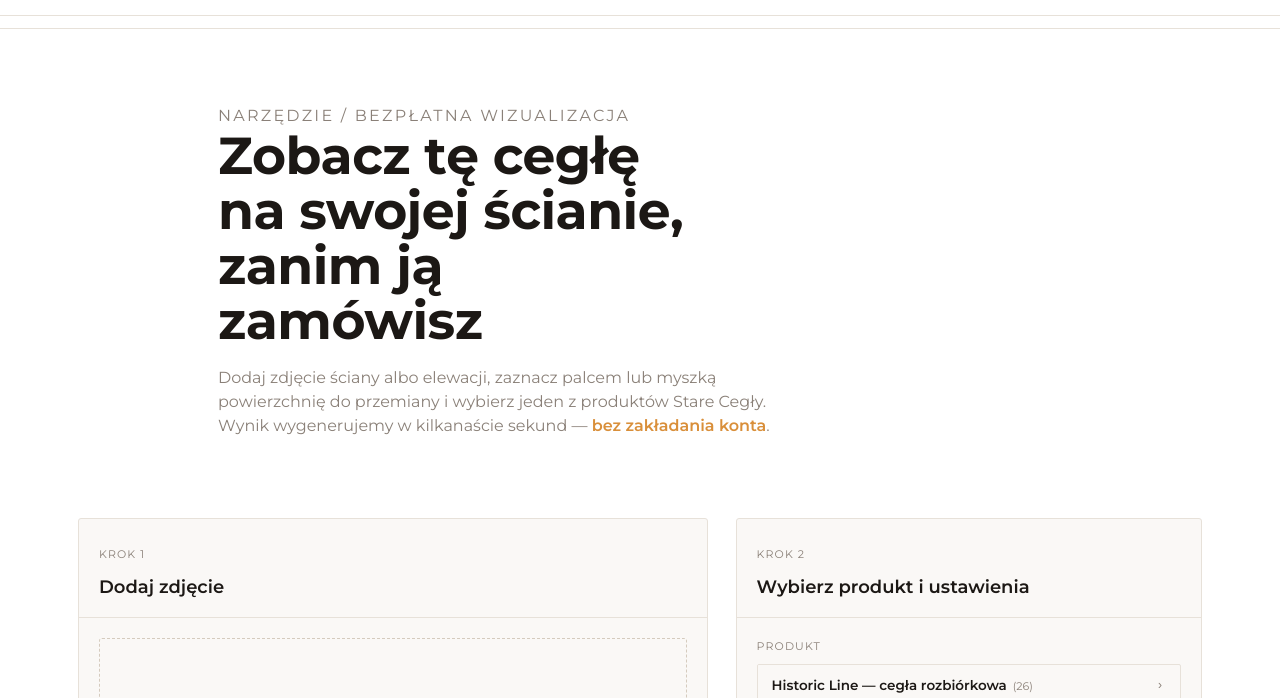
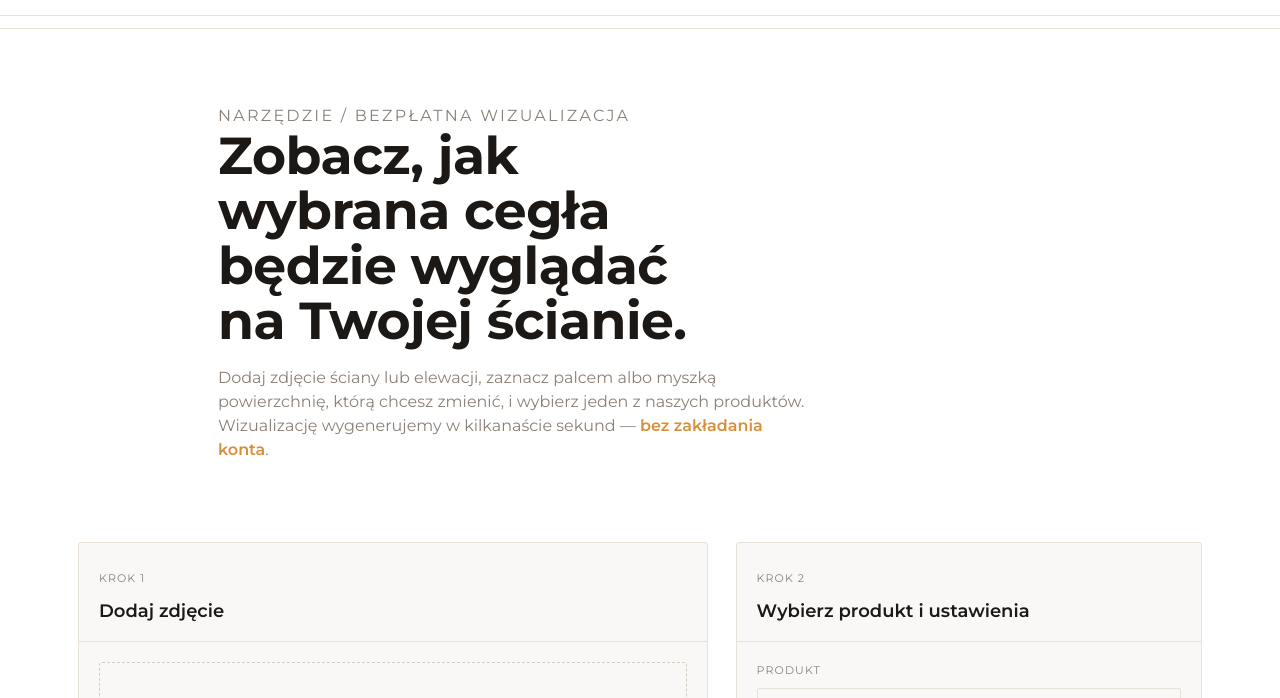
Before and after one commit to marketingstarecegly-rgb/generator1, a website: page index.html in a window 1280 px wide. Shown: the part 53-751 px from the top of the page. Drawn offline with Linux system fonts and the light colour scheme.

Commit message:
Add files via upload

```diff
--- a/index.html
+++ b/index.html
@@ -365,8 +365,8 @@
 
 <section class="hero">
   <p class="hero-eyebrow">Narzędzie / bezpłatna wizualizacja</p>
-  <h1>Zobacz tę cegłę na swojej ścianie, zanim ją zamówisz</h1>
-  <p>Dodaj zdjęcie ściany albo elewacji, zaznacz palcem lub myszką powierzchnię do przemiany i wybierz jeden z produktów Stare Cegły. Wynik wygenerujemy w kilkanaście sekund — <strong>bez zakładania konta</strong>.</p>
+  <h1>Zobacz, jak wybrana cegła będzie wyglądać na Twojej ścianie.</h1>
+  <p>Dodaj zdjęcie ściany lub elewacji, zaznacz palcem albo myszką powierzchnię, którą chcesz zmienić, i wybierz jeden z naszych produktów. Wizualizację wygenerujemy w kilkanaście sekund — <strong>bez zakładania konta</strong>.</p>
 </section>
 
 <div class="studio">
```
